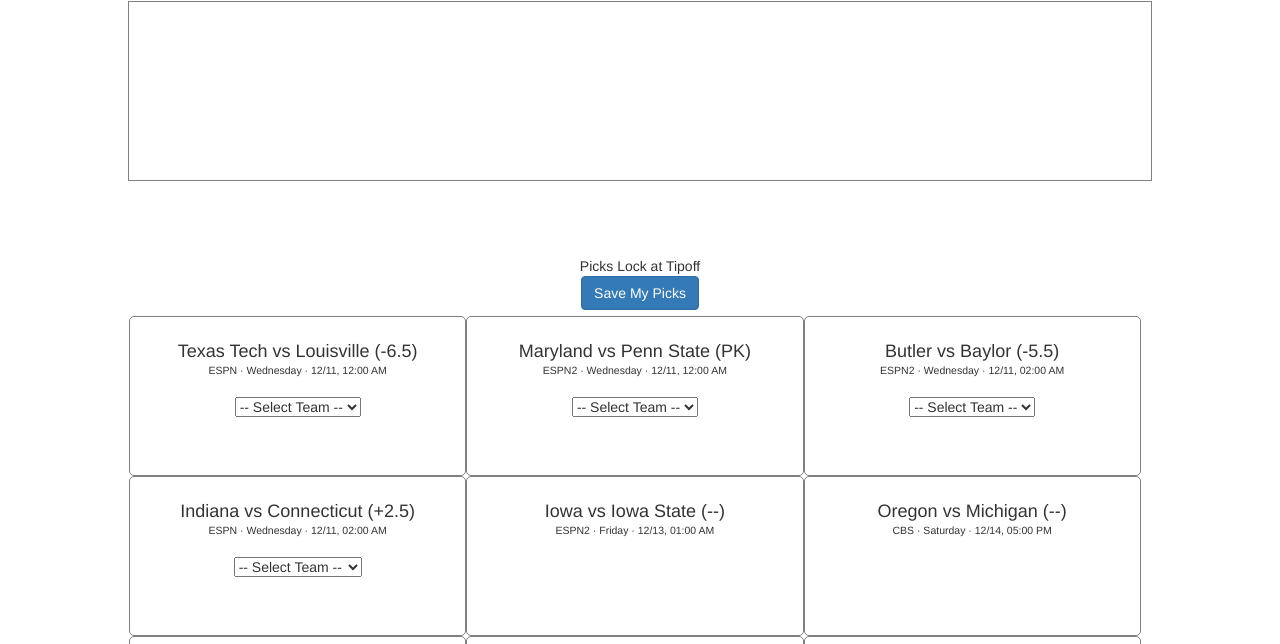
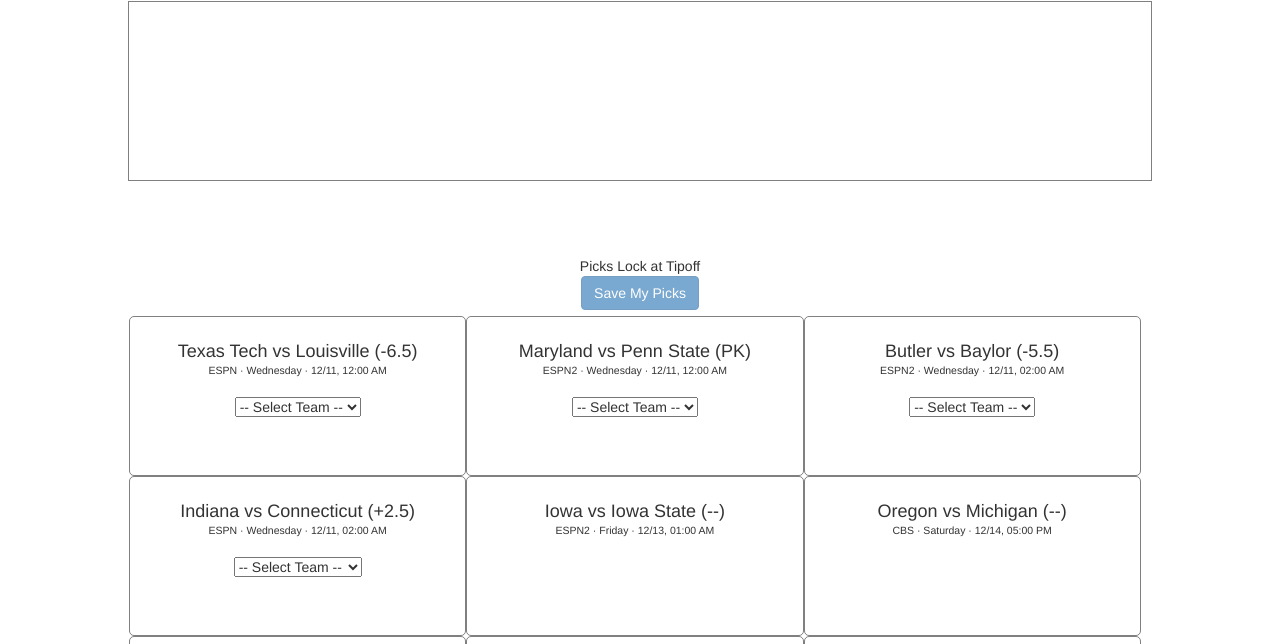
Before and after one commit to codyphillips5/cbbpicks, a plain HTML site: page picks.html in a window 1280 px wide. Shown: the part 134-778 px from the top of the page. Drawn offline with nearby package versions, Linux system fonts and the light colour scheme; no server answers.

Commit message:
shut it down

```diff
--- a/picks.html
+++ b/picks.html
@@ -66,8 +66,8 @@
 
 	<section class="pick_button">
 		<div>
-			<!--Lines Not Locked disabled='disabled' -->Picks Lock at Tipoff<br>
-			<button type="submit" id="submit" class='btn btn-primary'>Save My Picks</button><!---->
+			<!--Lines Not Locked -->Picks Lock at Tipoff<br>
+			<button type="submit" id="submit" disabled='disabled' class='btn btn-primary'>Save My Picks</button><!---->
 		</div>
 	</section>
 </form>
```
